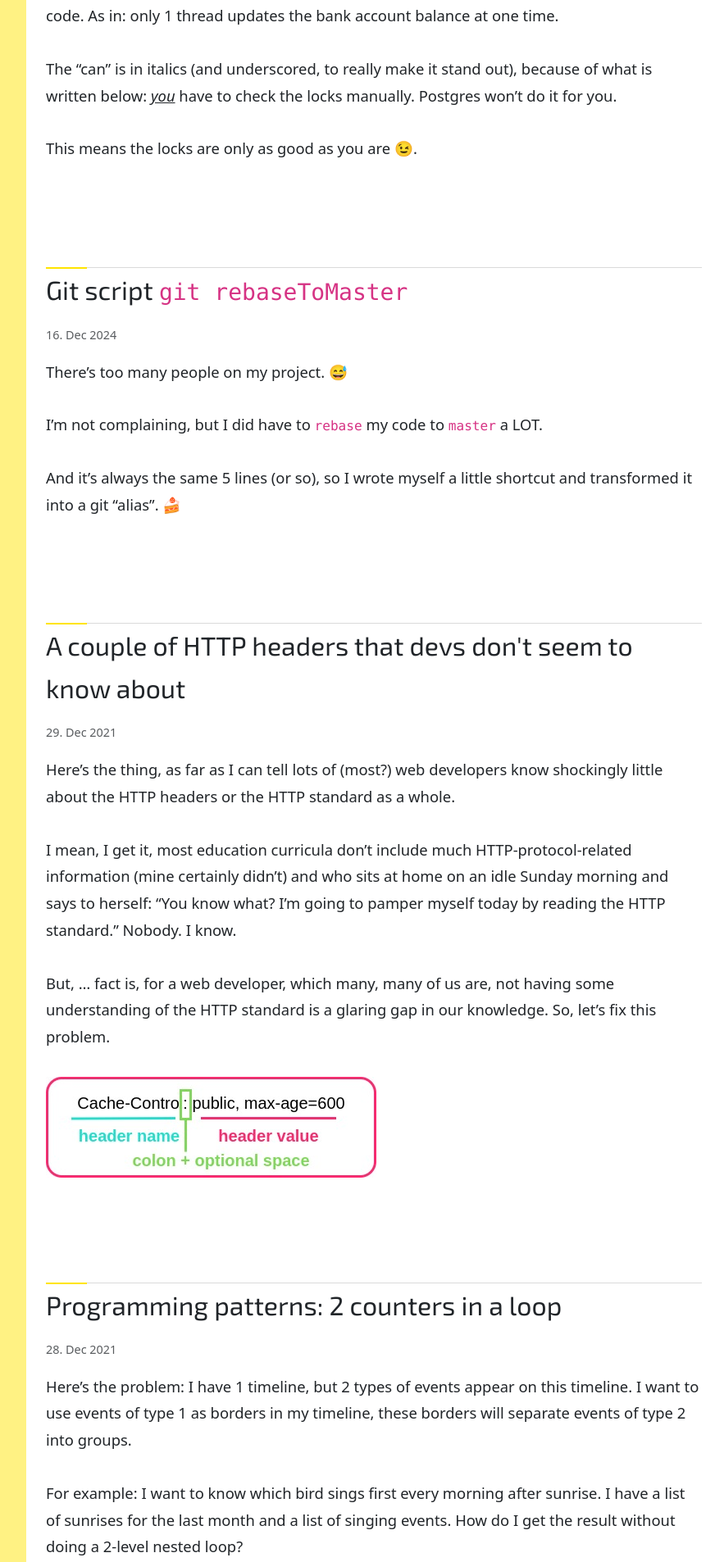
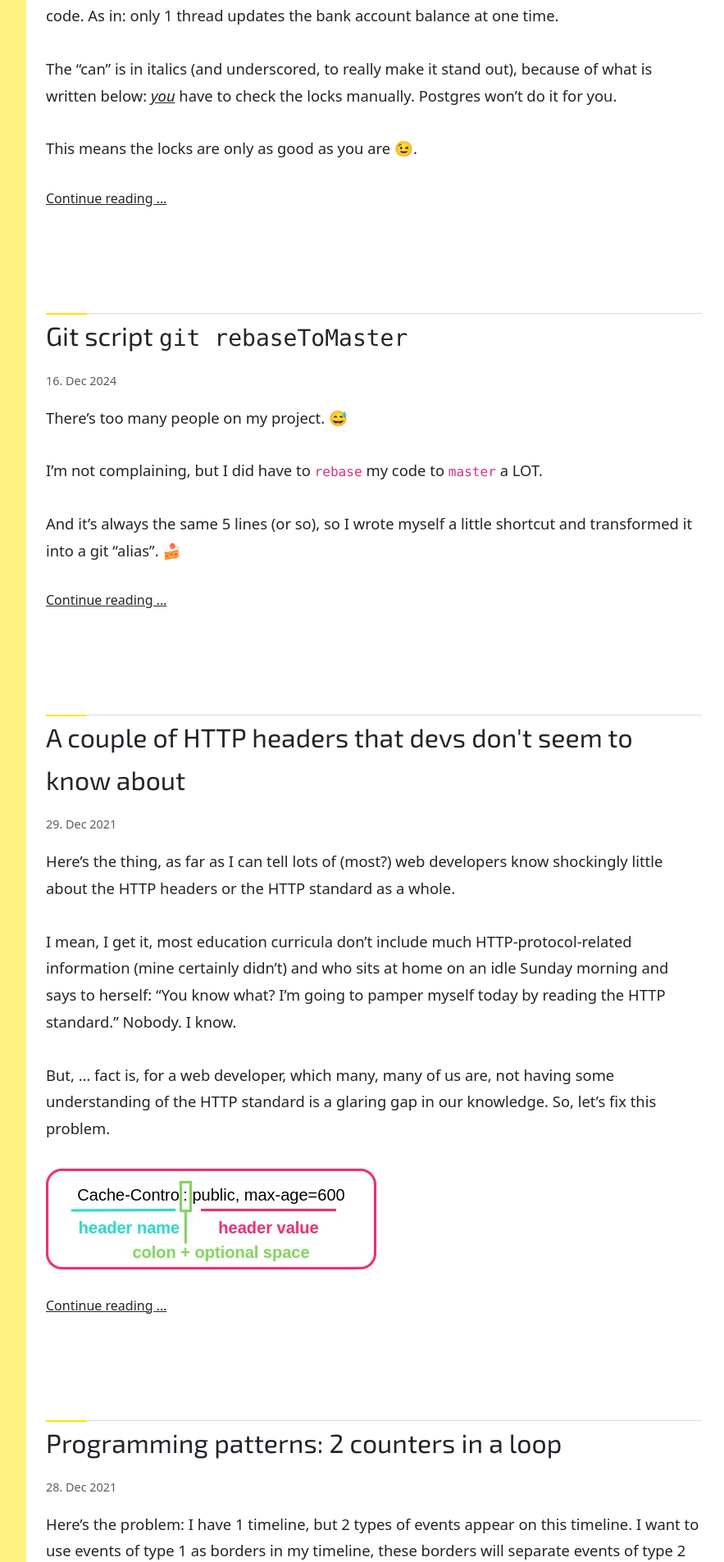
Before and after one commit to inesp/inesp.github.io, a Jekyll site: the page built from index.md, in a window 1280 px wide. Shown: the part 484-2390 px from the top of the page at 82% size, without its empty margins (288-1171 px from the left). Built offline with Jekyll 4.4.1, drawn with Linux system fonts in a browser that asks for light colours; nearby versions of some CDN libraries; some web fonts are replaced; some of the changed text lies outside the part shown.

Commit message:
Add continue reading

```diff
--- a/_includes/head.html
+++ b/_includes/head.html
@@ -19,7 +19,7 @@
   {%- seo -%}
 
   <link href="https://cdn.jsdelivr.net/npm/bootstrap@5.3.3/dist/css/bootstrap.min.css" rel="stylesheet" integrity="sha384-QWTKZyjpPEjISv5WaRU9OFeRpok6YctnYmDr5pNlyT2bRjXh0JMhjY6hW+ALEwIH" crossorigin="anonymous">
-  <link rel="stylesheet" href="{{ "/assets/bs-override.css" | relative_url }}?v3">
+  <link rel="stylesheet" href="{{ "/assets/bs-override.css" | relative_url }}?v4">
 
   {% feed_meta %}
 
--- a/_layouts/home.html
+++ b/_layouts/home.html
@@ -8,9 +8,7 @@ layout: default
 
     <div class="title-underscore"><span></span></div>
     <div class="post-excerpt">
-        <a href="{{ post.url | relative_link }}" class="post-link">
-          <h2>{{ post.title }}</h2>
-        </a>
+        <h2><a href="{{ post.url | relative_link }}">{{ post.title }}</a></h2>
 
         <div class="post-meta text-muted">
           {{ post.date | date: site.date_format }}
@@ -18,6 +16,8 @@ layout: default
 
         {{ post.excerpt }}
 
+        <div><a href="{{ post.url | relative_link }}">Continue reading &#x2026;</a></div>
+
     </div>
 
   {%- endfor -%}
--- a/assets/bs-override.scss
+++ b/assets/bs-override.scss
@@ -119,17 +119,17 @@ h1,h2,h3,h4,h5,h6, .h1, .h2, .h3, .h4, .h5, .h6{
 .post-excerpt {
   margin-bottom: 8rem;
 
-  a{
-    text-decoration: none;
-    &:hover {
-      text-decoration: underline;
-    }
-  }
-
   h2 {
     font-size: 2rem;
     line-height: 1.625;
     text-decoration: none;
+
+    a{
+      text-decoration: none;
+      &:hover {
+        text-decoration: underline;
+      }
+    }
   }
 }
 
```
